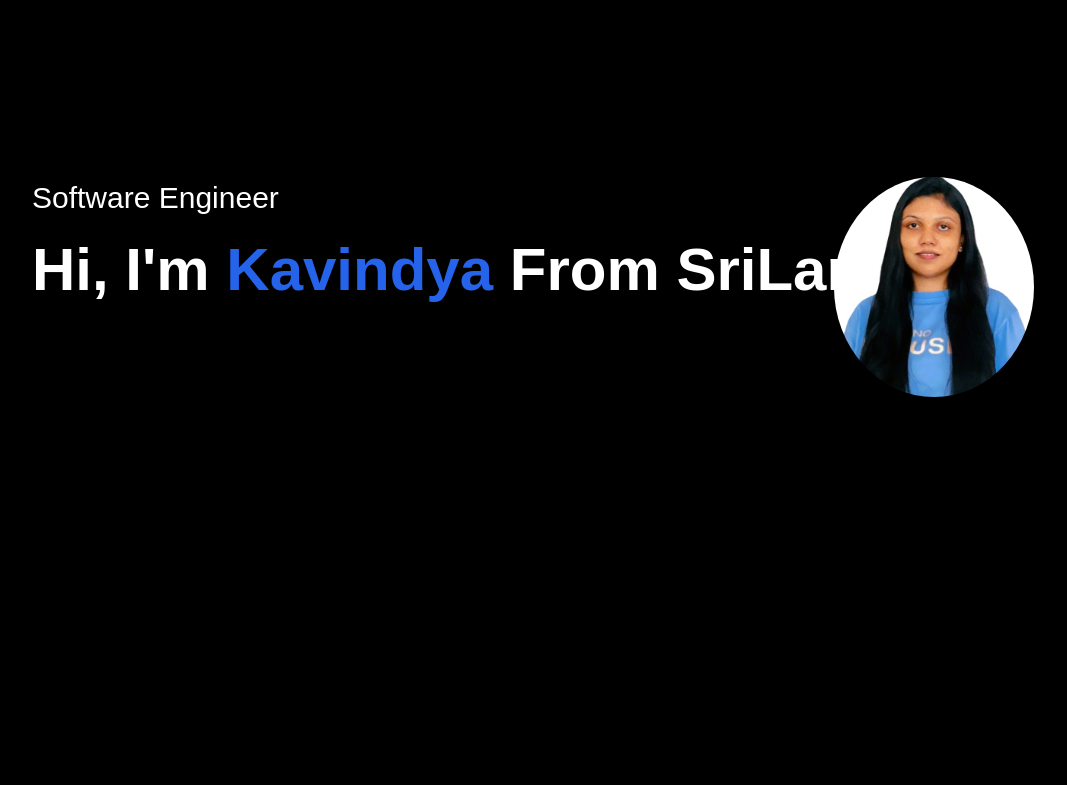
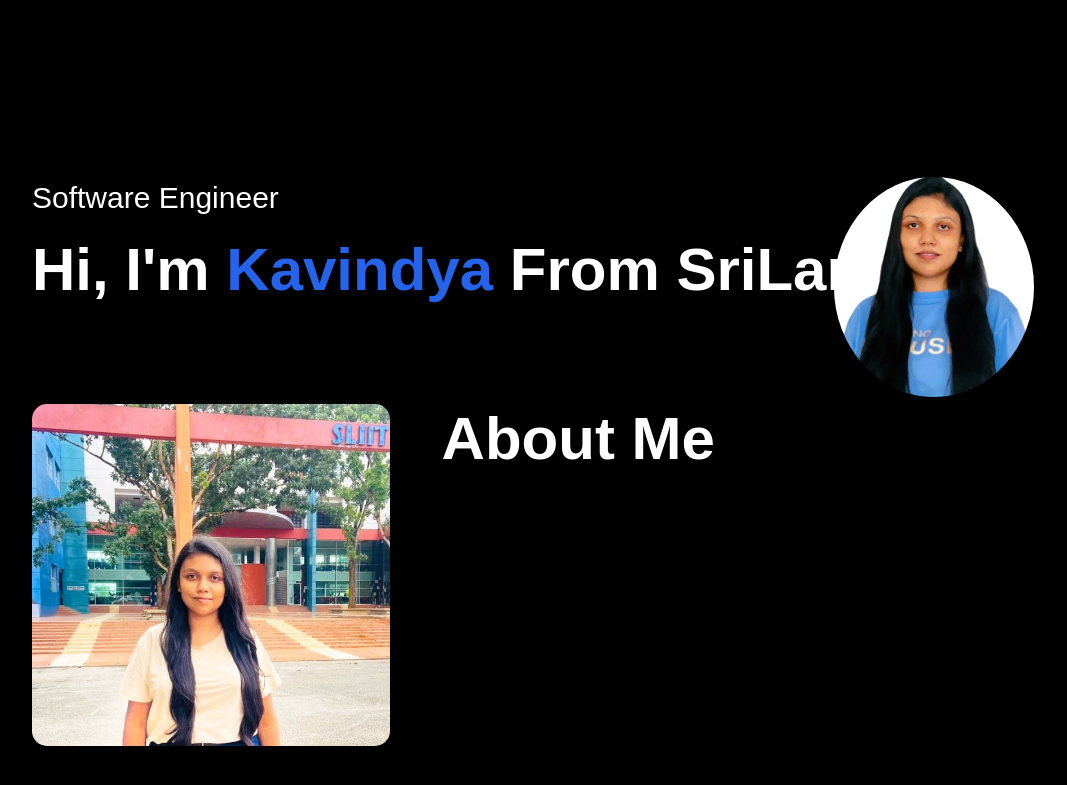
Before and after one commit to Kavindya2002/Portfolio, a plain HTML site: page index.html in a window 1280 px wide. Shown: the part 113-898 px from the top of the page, without its empty margins (96-1163 px from the left). Before the commit the page ends 800 px from the top, so only its background shows below. Drawn offline with Linux system fonts and the light colour scheme.

Commit message:
start creating about page

```diff
--- a/index.html
+++ b/index.html
@@ -10,6 +10,7 @@
 <body>
     <div id="header">
         <div class="container">
+            <!--------Navigation bar------>
             <nav>
                 <img src="images/logo.png" class="logo">
                 <ul>
@@ -20,12 +21,26 @@
                     <li><a href="#">Contact</a></li>
                 </ul>
             </nav>
+            <!------Home Page ------->
             <div class="header-text">
                 <p>Software Engineer</p>
                 <h1>Hi, I'm <span>Kavindya</span> From SriLanka</h1>
             </div>
         </div>
-        <img src="images/photo.jpg" alt="Rounded Image" class="rounded-image">
+        <!---<img src="images/photo.jpg" alt="Rounded Image" class="rounded-image">--->
+    </div>
+    <!-------About -->
+    <div id="about">
+        <div class="container">
+            <div class="row">
+                <div class="about-col-1">
+                    <img src="images/photo1.jpg" >
+                </div>
+                <div class="about-col-2">
+                    <h1 class="sub-title">About Me</h1>
+                </div>
+            </div>
+        </div>
     </div>
 </body>
 </html>
--- a/style.css
+++ b/style.css
@@ -11,15 +11,18 @@
     --primary-color: #edf2fc;
     --secondary-color:#212121;
 }
-.rounded-image {
-    width: 200px;           /* ✅ Equal width */
-    height: 220px;          /* ✅ Equal height */
-    border-radius: 50%;     /* ✅ Makes it a perfect circle */
-    object-fit: cover;      /* ✅ Ensures it fills the circle nicely */
-    position: fixed;
-    top: 50%;
-    right: 150px;
-    transform: translateY(-50%);
+#header::after {
+  content: '';
+  position: absolute;
+  top: 50%;
+  right: 150px;
+  transform: translateY(-50%);
+  width: 200px;
+  height: 220px;
+  border-radius: 50%;
+  background-image: url('images/photo.jpg');
+  background-size: cover;
+  background-position: center;
 }
 
 .container{
@@ -75,3 +78,28 @@ nav ul li a:hover::after{
 .header-text h1 span{
     color:#2563eb;
 }
+/*-------------------------About----------------------*/
+#about{
+    padding: 80px 0;
+    color: #ababab;
+}
+.row{
+    display: flex;
+    justify-content: space-between;
+    flex-wrap: wrap;
+}
+.about-col-1{
+    flex-basis: 35%;
+}
+.about-col-1 img{
+    width: 100%;
+    border-radius:15px;
+}
+.about-col-2{
+    flex-basis: 60%;
+}
+.sub-title{
+    font-size: 60px;
+    font-weight:600;
+    color: #fff;
+}
```
Also changed, not shown: images/photo1.jpg (added).
